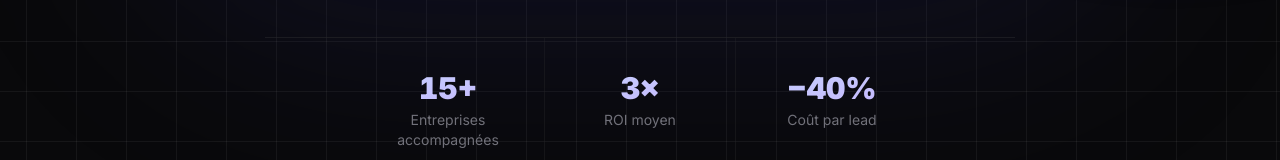
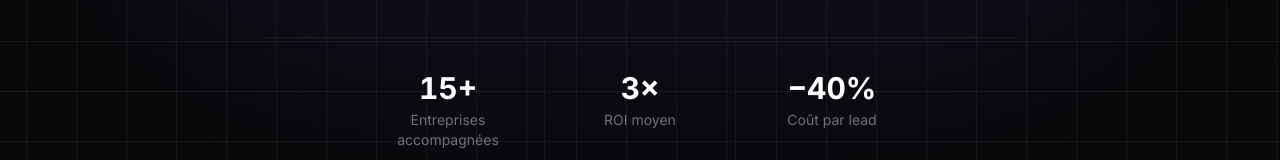
Before and after one commit to Laremss/Reekko, a Next.js app: page / in a window 1280 px wide. Shown: the part 635-795 px from the top of the page. Built offline with nearby package versions, Linux system fonts and the light colour scheme.

Commit message:
Modification du site

```diff
--- a/components/sections/CredibilitySection.tsx
+++ b/components/sections/CredibilitySection.tsx
@@ -59,28 +59,17 @@ export default function CredibilitySection() {
           </p>
         </div>
 
-        {/* Stats — bande horizontale, sans cartes qui se confondent avec le quadrillage */}
-        <div className="mb-16 border-y border-zinc-800/50">
-          <div className="grid grid-cols-2 lg:grid-cols-4">
-            {stats.map((stat, index) => {
-              // Séparateurs internes uniquement : pas de boîte extérieure
-              const sep =
-                index === 1
-                  ? 'border-l border-zinc-800/50'
-                  : index === 2
-                    ? 'border-t border-zinc-800/50 lg:border-t-0 lg:border-l'
-                    : index === 3
-                      ? 'border-t border-l border-zinc-800/50 lg:border-t-0'
-                      : ''
-              return (
-                <div key={index} className={`px-6 py-10 text-center ${sep}`}>
-                  <div className="text-4xl sm:text-5xl font-black bg-gradient-to-br from-indigo-200 to-violet-300 bg-clip-text text-transparent mb-2 tabular-nums">
-                    {stat.value}
-                  </div>
-                  <div className="text-sm text-zinc-500">{stat.label}</div>
+        {/* Stats */}
+        <div className="mb-16">
+          <div className="grid grid-cols-2 lg:grid-cols-4 gap-4">
+            {stats.map((stat, index) => (
+              <div key={index} className="px-6 py-8 text-center">
+                <div className="text-4xl sm:text-5xl font-black text-white mb-2 tabular-nums">
+                  {stat.value}
                 </div>
-              )
-            })}
+                <div className="text-sm text-zinc-500">{stat.label}</div>
+              </div>
+            ))}
           </div>
         </div>
 
--- a/components/sections/HeroSection.tsx
+++ b/components/sections/HeroSection.tsx
@@ -1,5 +1,5 @@
 import Link from 'next/link'
-import { ArrowRight, Zap, TrendingUp, Target } from 'lucide-react'
+import { ArrowRight, Zap } from 'lucide-react'
 import Button from '@/components/ui/Button'
 import ParallaxGrid from '@/components/ui/ParallaxGrid'
 
@@ -57,15 +57,15 @@ export default function HeroSection() {
         <div className="mt-20 border-t border-zinc-800/60">
           <div className="grid grid-cols-3 max-w-xl mx-auto">
             <div className="text-center px-4 py-8">
-              <div className="text-2xl sm:text-3xl font-black bg-gradient-to-br from-indigo-200 to-violet-300 bg-clip-text text-transparent tabular-nums">15+</div>
+              <div className="text-2xl sm:text-3xl font-black font-bold text-white tabular-nums">15+</div>
               <div className="text-xs sm:text-sm text-zinc-500 mt-1">Entreprises accompagnées</div>
             </div>
             <div className="text-center px-4 py-8 border-x border-zinc-800/40">
-              <div className="text-2xl sm:text-3xl font-black bg-gradient-to-br from-indigo-200 to-violet-300 bg-clip-text text-transparent tabular-nums">3×</div>
+              <div className="text-2xl sm:text-3xl font-black font-bold text-white tabular-nums">3×</div>
               <div className="text-xs sm:text-sm text-zinc-500 mt-1">ROI moyen</div>
             </div>
             <div className="text-center px-4 py-8">
-              <div className="text-2xl sm:text-3xl font-black bg-gradient-to-br from-indigo-200 to-violet-300 bg-clip-text text-transparent tabular-nums">−40%</div>
+              <div className="text-2xl sm:text-3xl font-black font-bold text-white tabular-nums">−40%</div>
               <div className="text-xs sm:text-sm text-zinc-500 mt-1">Coût par lead</div>
             </div>
           </div>
```
